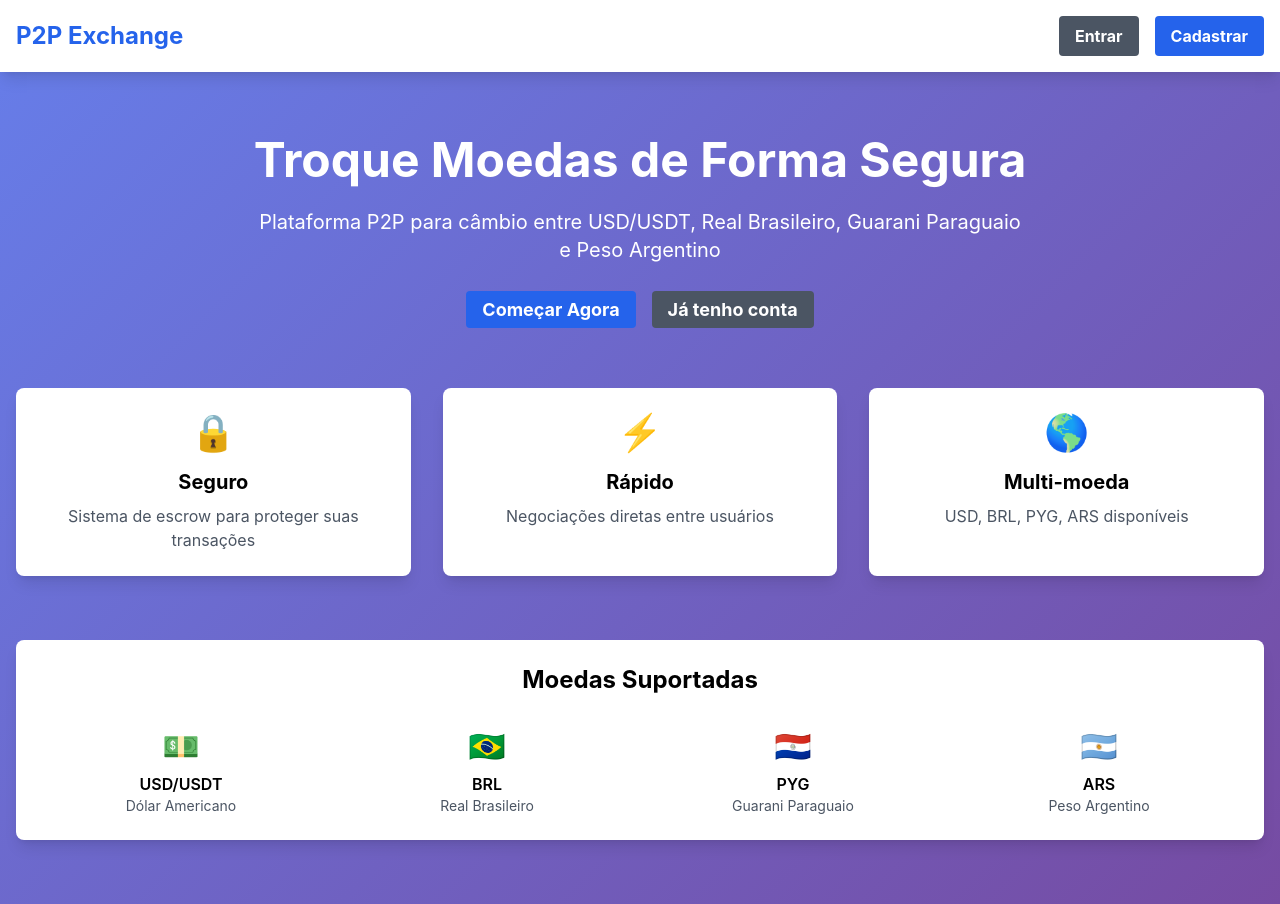
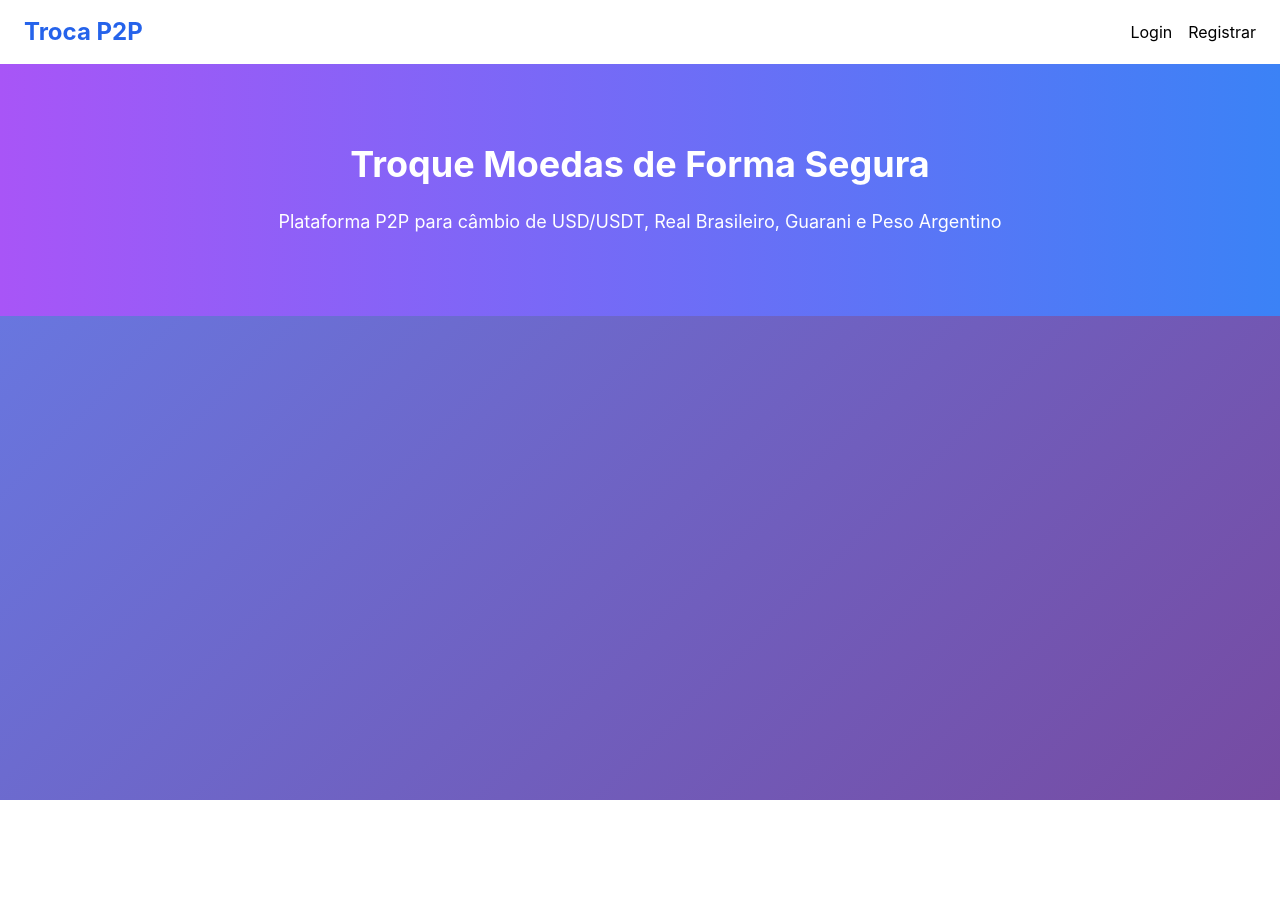
Before and after one commit to balbuenadutrajf89-art/p2p-exchange, a Next.js app in the folder frontend/: page / in a window 1280 px wide. After the commit the page ends 800 px from the top, so only its background shows below. Built offline with nearby package versions, Linux system fonts and the light colour scheme.

Commit message:
index.jsHead

```diff
--- a/frontend/src/pages/index.js
+++ b/frontend/src/pages/index.js
@@ -1,6 +1,7 @@
 import { useState, useEffect } from 'react'
 import { useRouter } from 'next/router'
 import Link from 'next/link'
+import Head from 'next/head'
 
 export default function Home() {
   const [isLoggedIn, setIsLoggedIn] = useState(false)
@@ -15,113 +16,42 @@ export default function Home() {
 
   const handleLogout = () => {
     localStorage.removeItem('token')
-    localStorage.removeItem('user')
+    localStorage.removeItem('usuario')
     setIsLoggedIn(false)
     router.push('/')
   }
 
   return (
+    <>
+      <Head>
+        <title>P2P Exchange - Home</title>
+      </Head>
+
       <div className="min-h-screen">
-      {/* Header */}
-      <nav className="bg-white shadow-lg">
-        <div className="max-w-7xl mx-auto px-4">
-          <div className="flex justify-between items-center py-4">
-            <div className="flex items-center">
-              <h1 className="text-2xl font-bold text-blue-600">P2P Exchange</h1>
-            </div>
+        {/* Cabeçalho */}
+        <nav className="bg-white shadow-md py-4 px-6 flex justify-between items-center">
+          <h1 className="text-2xl font-bold text-blue-600">Troca P2P</h1>
           <div className="flex space-x-4">
             {isLoggedIn ? (
               <>
-                  <Link href="/dashboard" className="btn-primary">
-                    Dashboard
-                  </Link>
-                  <button onClick={handleLogout} className="btn-secondary">
-                    Sair
-                  </button>
+                <Link href="/dashboard" className="btn-primario">Painel</Link>
+                <button onClick={handleLogout} className="btn-secundario">Sair</button>
               </>
             ) : (
               <>
-                  <Link href="/login" className="btn-secondary">
-                    Entrar
-                  </Link>
-                  <Link href="/register" className="btn-primary">
-                    Cadastrar
-                  </Link>
+                <Link href="/login" className="btn-primario">Login</Link>
+                <Link href="/register" className="btn-secundario">Registrar</Link>
               </>
             )}
           </div>
-          </div>
-        </div>
         </nav>
 
-      {/* Hero Section */}
-      <div className="max-w-7xl mx-auto px-4 py-16">
-        <div className="text-center text-white">
-          <h2 className="text-5xl font-bold mb-6">
-            Troque Moedas de Forma Segura
-          </h2>
-          <p className="text-xl mb-8 max-w-3xl mx-auto">
-            Plataforma P2P para câmbio entre USD/USDT, Real Brasileiro, Guarani Paraguaio e Peso Argentino
-          </p>
-
-          {!isLoggedIn && (
-            <div className="space-x-4">
-              <Link href="/register" className="btn-primary text-lg px-8 py-3">
-                Começar Agora
-              </Link>
-              <Link href="/login" className="btn-secondary text-lg px-8 py-3">
-                Já tenho conta
-              </Link>
+        {/* Conteúdo */}
+        <main className="text-center py-20 bg-gradient-to-r from-purple-500 to-blue-500 text-white">
+          <h2 className="text-4xl font-bold mb-6">Troque Moedas de Forma Segura</h2>
+          <p className="text-lg">Plataforma P2P para câmbio de USD/USDT, Real Brasileiro, Guarani e Peso Argentino</p>
+        </main>
       </div>
-          )}
-        </div>
-
-        {/* Features */}
-        <div className="grid md:grid-cols-3 gap-8 mt-16">
-          <div className="card text-center">
-            <div className="text-4xl mb-4">🔒</div>
-            <h3 className="text-xl font-bold mb-2">Seguro</h3>
-            <p className="text-gray-600">Sistema de escrow para proteger suas transações</p>
-          </div>
-          <div className="card text-center">
-            <div className="text-4xl mb-4">⚡</div>
-            <h3 className="text-xl font-bold mb-2">Rápido</h3>
-            <p className="text-gray-600">Negociações diretas entre usuários</p>
-          </div>
-          <div className="card text-center">
-            <div className="text-4xl mb-4">🌎</div>
-            <h3 className="text-xl font-bold mb-2">Multi-moeda</h3>
-            <p className="text-gray-600">USD, BRL, PYG, ARS disponíveis</p>
-          </div>
-        </div>
-
-        {/* Supported Currencies */}
-        <div className="card mt-16">
-          <h3 className="text-2xl font-bold text-center mb-8">Moedas Suportadas</h3>
-          <div className="grid grid-cols-2 md:grid-cols-4 gap-6">
-            <div className="text-center">
-              <div className="text-3xl mb-2">💵</div>
-              <p className="font-semibold">USD/USDT</p>
-              <p className="text-sm text-gray-600">Dólar Americano</p>
-            </div>
-            <div className="text-center">
-              <div className="text-3xl mb-2">🇧🇷</div>
-              <p className="font-semibold">BRL</p>
-              <p className="text-sm text-gray-600">Real Brasileiro</p>
-            </div>
-            <div className="text-center">
-              <div className="text-3xl mb-2">🇵🇾</div>
-              <p className="font-semibold">PYG</p>
-              <p className="text-sm text-gray-600">Guarani Paraguaio</p>
-            </div>
-            <div className="text-center">
-              <div className="text-3xl mb-2">🇦🇷</div>
-              <p className="font-semibold">ARS</p>
-              <p className="text-sm text-gray-600">Peso Argentino</p>
-            </div>
-          </div>
-        </div>
-      </div>
-    </div>
+    </>
   )
 }
```
Lines whose indentation alone changed are shown as unchanged.
